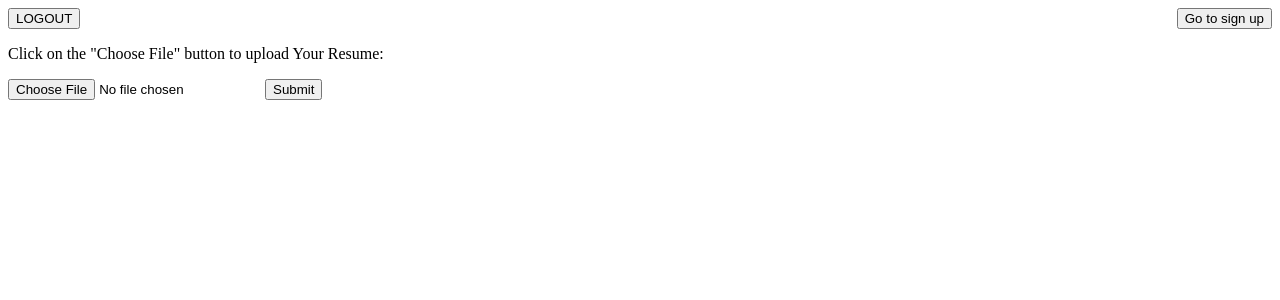
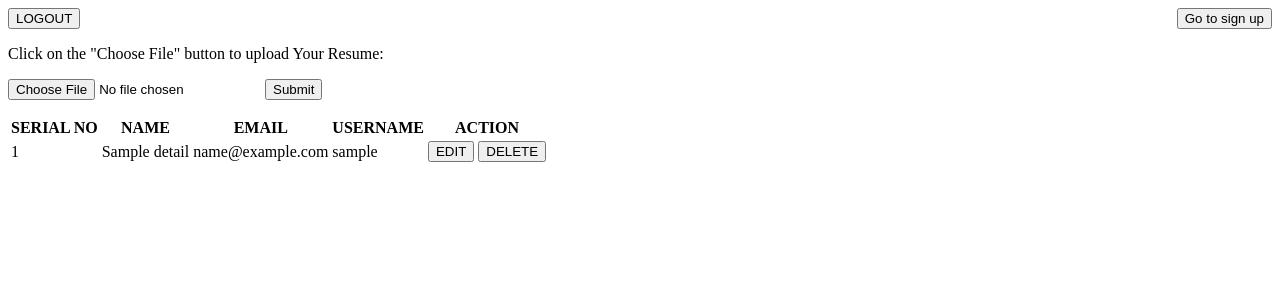
Before and after one commit to AzharUddinSheikh/SimpleWebApp, a Flask app: template MY PROJECT/webapp/templates/dashboard.html in a window 1280 px wide. Shown: the top 300 px of the page. Run offline with Flask 2, Linux system fonts and the light colour scheme; the template is opened without the code that fills it: values that come from a table or form of the project are taken from there, others are empty; tables that the repository leaves empty hold one stand-in row (values such as "Sample post").

Commit message:
getting all our data in a table with edit and delte button which is not done yet nd also when we refresh our page we have a bug somewhere i missing our jinja variable

```diff
--- a/MY PROJECT/webapp/main.py
+++ b/MY PROJECT/webapp/main.py
@@ -58,7 +58,9 @@ def home():
             session['user'] = username
             flash('You were successfully logged in')
 
-            return render_template('dashboard.html', params=params)
+            posts = Details.query.all()
+
+            return render_template('dashboard.html', params=params, posts=posts)
 
         else:
             flash('Sorry you failed to logged in ')
--- a/MY PROJECT/webapp/templates/dashboard.html
+++ b/MY PROJECT/webapp/templates/dashboard.html
@@ -21,4 +21,34 @@
         {% endwith %}
     </div>
 
+    <div>
+
+        <table class="table table-striped table-dark ">
+
+            <thead>
+                <tr>
+                    <th>SERIAL NO</th>
+                    <th>NAME</th>
+                    <th>EMAIL</th>
+                    <th>USERNAME</th>
+                    <th>ACTION</th>
+                </tr>
+            </thead>
+            <tbody>
+                {% for post in posts %}
+                <tr>
+                    <td>{{post.sno}}</td>
+                    <td>{{post.name}}</td>
+                    <td>{{post.email}}</td>
+                    <td>{{post.username}}</td>
+                    <td>
+                        <button class="btn btn-primary">EDIT</button>
+                        <button class="btn btn-primary">DELETE</button>
+                    </td>
+
+                </tr>
+                {% endfor %}
+            </tbody>
+        </table>
+    </div>
 </div>
```
